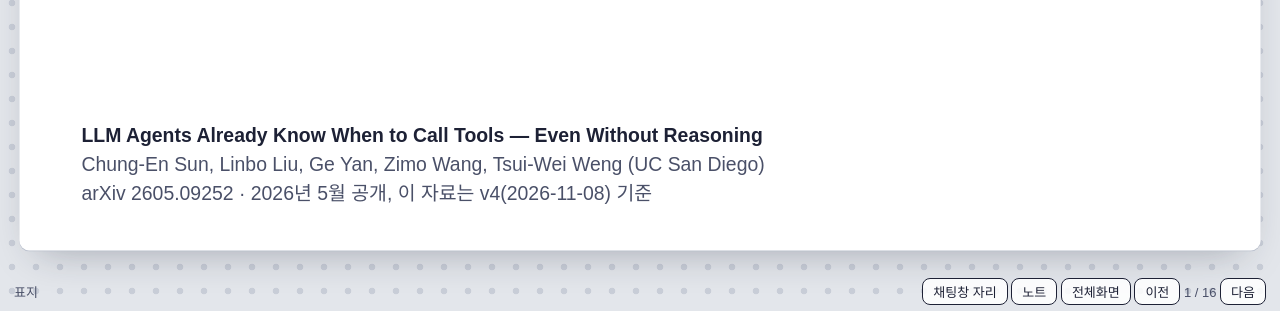
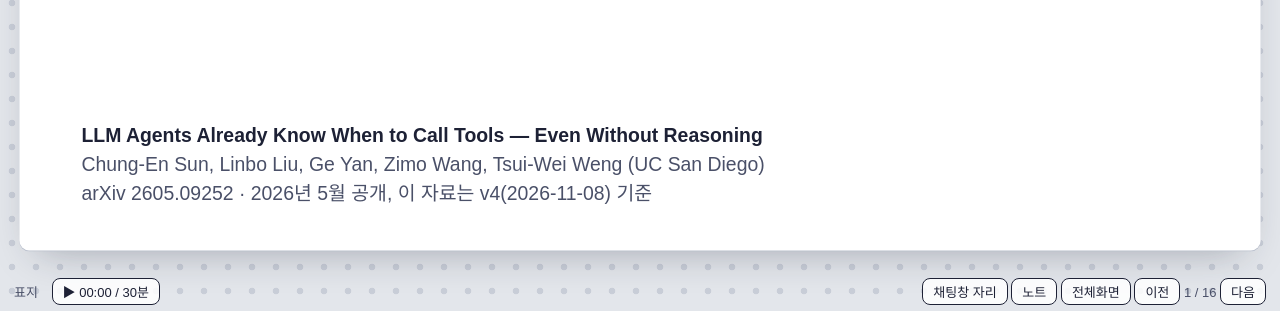
Before and after one commit to dohyeong-kim-95/when2tool-talk, a plain HTML site: page index.html in a window 1280 px wide. Shown: the part 489-800 px from the top of the page. Drawn offline with Linux system fonts and the light colour scheme; a web font is replaced by a local one.

Commit message:
발표 타이머 추가 (T 시작/멈춤, 기본 목표 30분)
Co-Authored-By: Claude Opus 5.5 <noreply@anthropic.com>
Claude-Session: https://claude.ai/code/session_016KroAQMTq8obCG4aikwPeE

```diff
--- a/index.html
+++ b/index.html
@@ -272,6 +272,10 @@ body.chat #chat-slot { display: flex; }
   padding: 0 14px; font-size: 13px; color: var(--ink-2); z-index: 20;
 }
 #bar button[aria-pressed="true"] { background: var(--ink); color: #fff; }
+#btn-timer { font-variant-numeric: tabular-nums; margin-left: 10px; }
+#btn-timer.run { border-color: var(--ink); }
+#btn-timer.warn { background: var(--tape); }
+#btn-timer.over { background: var(--s-rta); color: #fff; border-color: var(--s-rta); }
 #bar button { font-size: 13px; padding: 3px 10px; border-width: 1.5px; background: rgba(255,255,255,.85); }
 #progress { position: fixed; left: 0; top: 0; height: 4px; background: var(--ink); transition: width .25s; z-index: 20; }
 #notes {
@@ -758,7 +762,7 @@ aside.notes { display: none; }
 <div id="notes" role="region" aria-label="발표자 노트"></div>
 <div id="chat-slot" aria-hidden="true"><div><span>여기에 채팅창을 두세요<br><span id="chat-w"></span><br>C: 끄기 · [ ]: 폭 조절</span></div></div>
 <div id="bar">
-  <span id="bar-title"></span>
+  <span><span id="bar-title"></span> <button id="btn-timer" title="T: 시작/멈춤 · Shift+T: 0으로">타이머</button></span>
   <span>
     <button id="btn-chat" title="C 키 · [ ] 키로 폭 조절" aria-pressed="false">채팅창 자리</button>
     <button id="btn-notes" title="N 키">노트</button>
@@ -1279,6 +1283,29 @@ aside.notes { display: none; }
     render();
   })();
 
+
+  /* ---------- talk timer: T start/pause, Shift+T reset; target minutes via ?min=30 ---------- */
+  var timer = (function () {
+    var btn = document.getElementById("btn-timer");
+    var m = /[?&]min=(\d+)/.exec(location.search), target = (m ? +m[1] : 30) * 60;
+    var st = { acc: 0, since: null };
+    try { var sv = JSON.parse(sessionStorage.getItem("w2t-timer") || "null"); if (sv) st = sv; } catch (e) {}
+    function now() { return st.acc + (st.since ? (Date.now() - st.since) / 1000 : 0); }
+    function save() { try { sessionStorage.setItem("w2t-timer", JSON.stringify(st)); } catch (e) {} }
+    function mmss(t) { t = Math.floor(t); return String(Math.floor(t / 60)).padStart(2, "0") + ":" + String(t % 60).padStart(2, "0"); }
+    function draw() {
+      var t = now();
+      btn.textContent = (st.since ? "" : "▶ ") + mmss(t) + " / " + Math.round(target / 60) + "분";
+      btn.classList.toggle("run", !!st.since);
+      btn.classList.toggle("warn", t >= target - 300 && t < target);
+      btn.classList.toggle("over", t >= target);
+    }
+    function toggle() { if (st.since) { st.acc = now(); st.since = null; } else st.since = Date.now(); save(); draw(); }
+    function reset() { st = { acc: 0, since: null }; save(); draw(); }
+    btn.addEventListener("click", function (e) { if (e.shiftKey) reset(); else toggle(); });
+    setInterval(draw, 500); draw();
+    return { toggle: toggle, reset: reset };
+  })();
   /* ---------- deck navigation ---------- */
   var slides = Array.prototype.slice.call(document.querySelectorAll(".slide"));
   var mains = slides.filter(function (s) { return !s.dataset.appendix; });
@@ -1370,6 +1397,8 @@ aside.notes { display: none; }
     else if (e.key === "n" || e.key === "N") notes.classList.toggle("on");
     else if (e.key === "f" || e.key === "F") toggleFull();
     else if (e.key === "c" || e.key === "C") setChat({ on: !chat.on });
+    else if (e.key === "T") timer.reset();
+    else if (e.key === "t") timer.toggle();
     else if (e.key === "[" && chat.on) setChat({ ratio: chat.ratio - 0.03 });
     else if (e.key === "]" && chat.on) setChat({ ratio: chat.ratio + 0.03 });
   });
```
Also changed, not shown: 1 other file.
